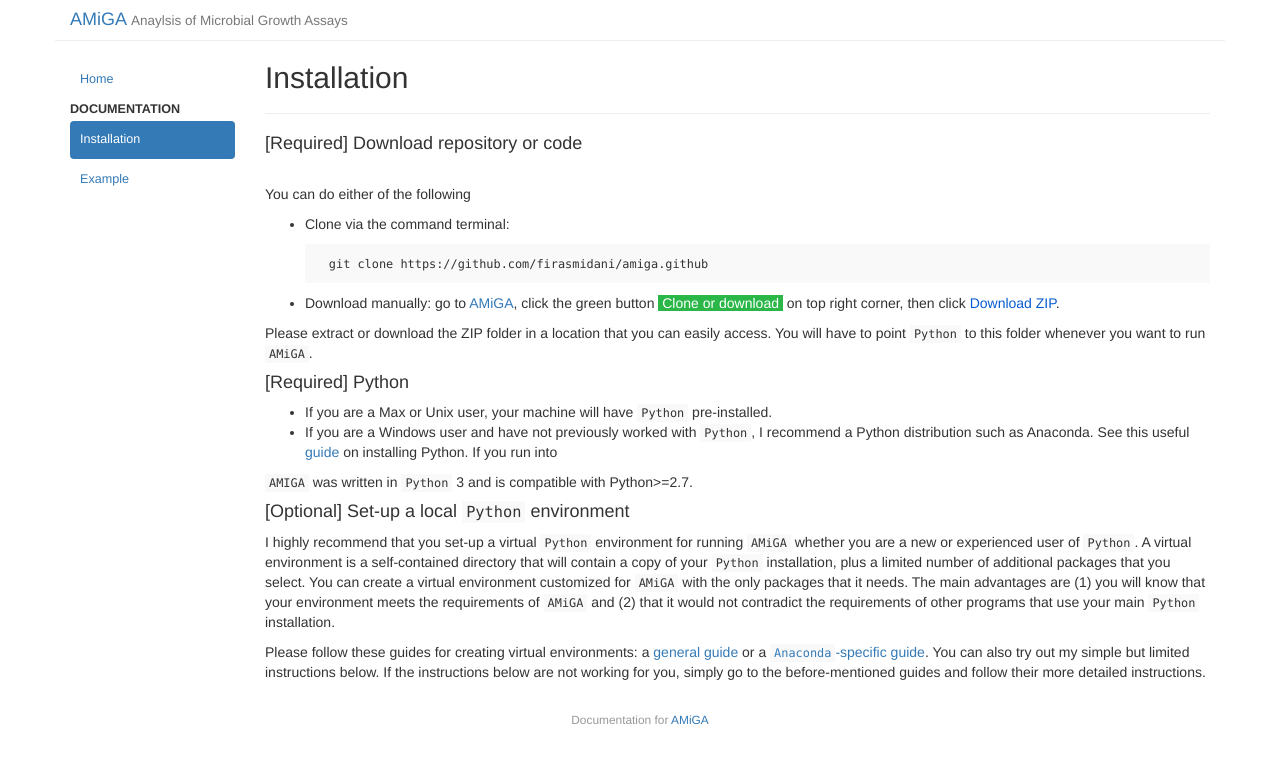
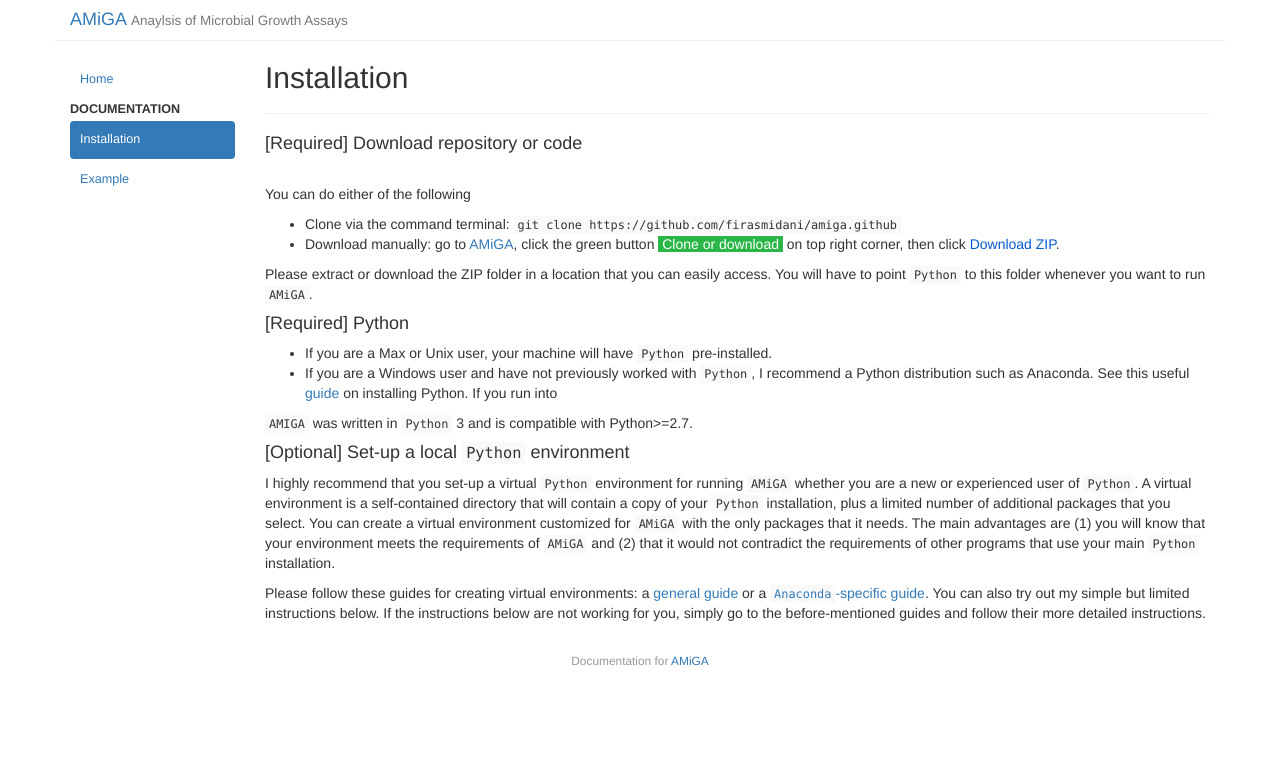
Before and after one commit to firasmidani/amiga, a Jekyll site: the page built from docs/_posts/2020-03-23-installation.md, in a window 1280 px wide. Shown: the top 764 px of the page. Built offline with Jekyll 4.4.1, drawn with Linux system fonts in a browser that asks for light colours.

````diff
--- a/docs/_posts/2020-03-23-installation.md
+++ b/docs/_posts/2020-03-23-installation.md
@@ -10,11 +10,7 @@
 <br />
 You can do either of the following
 <br />
-- Clone via the command terminal:
-
-    ```zsh
-    git clone https://github.com/firasmidani/amiga.github
-    ```
+- Clone via the command terminal: `git clone https://github.com/firasmidani/amiga.github`
 - Download manually: go to <a href="https://github.com/firasmidani/github">AMiGA</a>, click the green button <span style="color:#ffffff;background-color:#2ab748">&nbsp;Clone or download&nbsp;</span> on top right corner, then click <span style="color:#075bd0;">Download ZIP</span>.
 
 Please extract or download the ZIP folder in a location that you can easily access. You will have to point `Python` to this folder whenever you want to run `AMiGA`.
````
